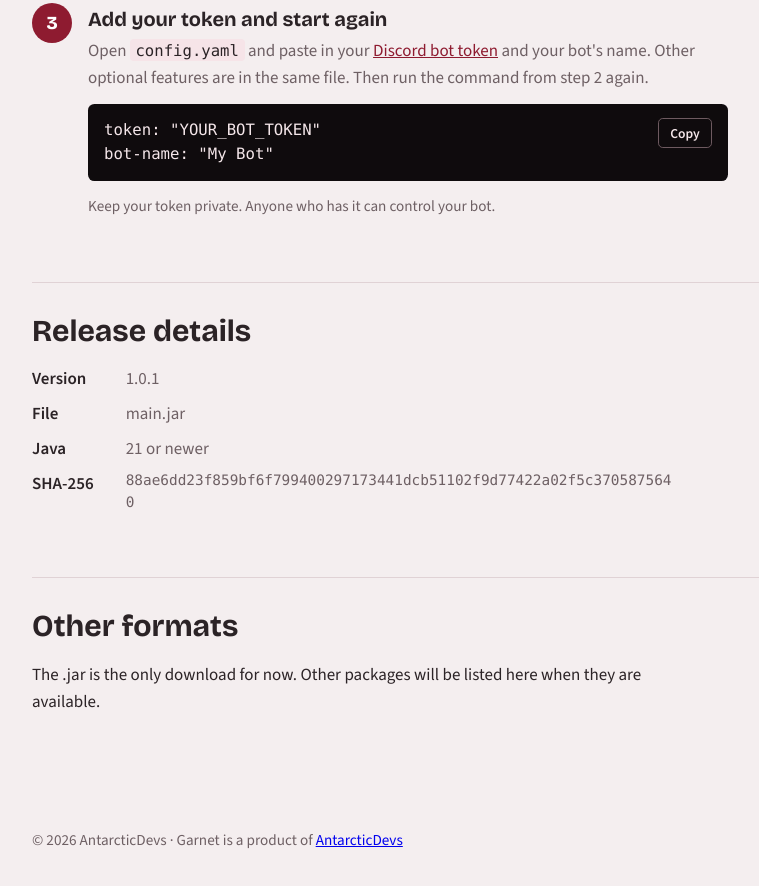
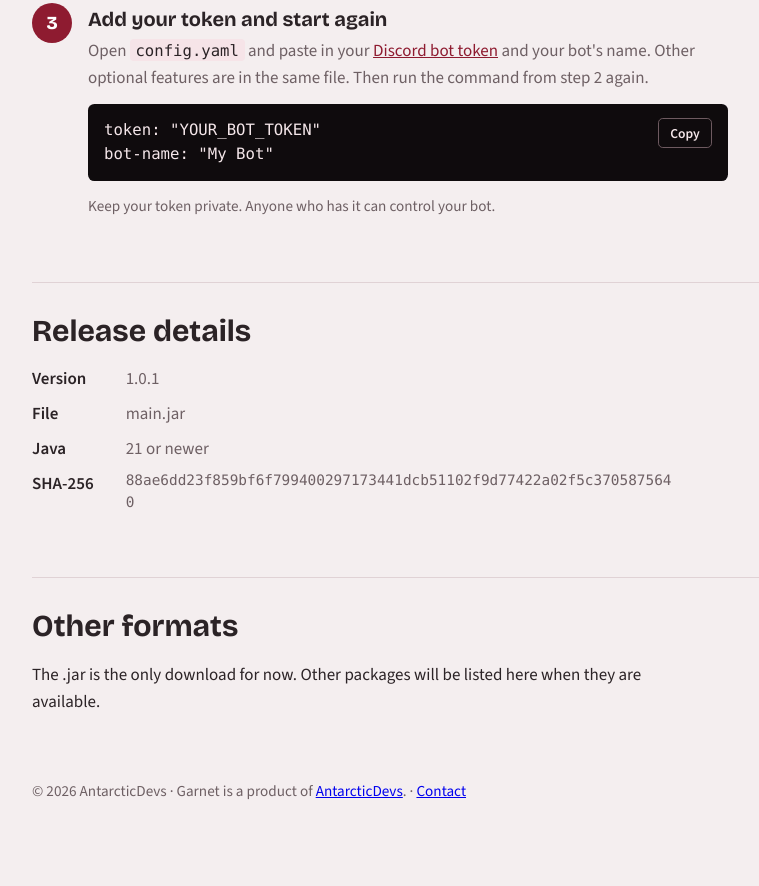
Before and after one commit to GarnetDiscord/garnetdiscord.github.io, a plain HTML site: page index.html in a window 1280 px wide. Shown: the part 1775-2661 px from the top of the page, without its empty margins (116-875 px from the left). Drawn offline with nearby package versions, Linux system fonts and the light colour scheme.

Commit message:
Refactor footer section for clarity and contact info

```diff
--- a/index.html
+++ b/index.html
@@ -650,11 +650,11 @@ bot-name: "My Bot"</code></pre><button class="copy" type="button"
     </section>
 
     <footer>
-
-      <br>
-      <br>
-      <p>© 2026 AntarcticDevs · Garnet is a product of <a href="https://antarcticdevs.github.io/">AntarcticDevs</a>
-        <!-- Should I add email here?· Email us: <a href="mailto:antarcticdevs@gmail.com">antarcticdevs@gmail.com</a>-->
+      <p>
+        © 2026 AntarcticDevs ·
+        Garnet is a product of
+        <a href="https://antarcticdevs.github.io/">AntarcticDevs</a>.
+        · <a href="mailto:antarcticdevs@gmail.com">Contact</a>
       </p>
     </footer>
   </main>
```
